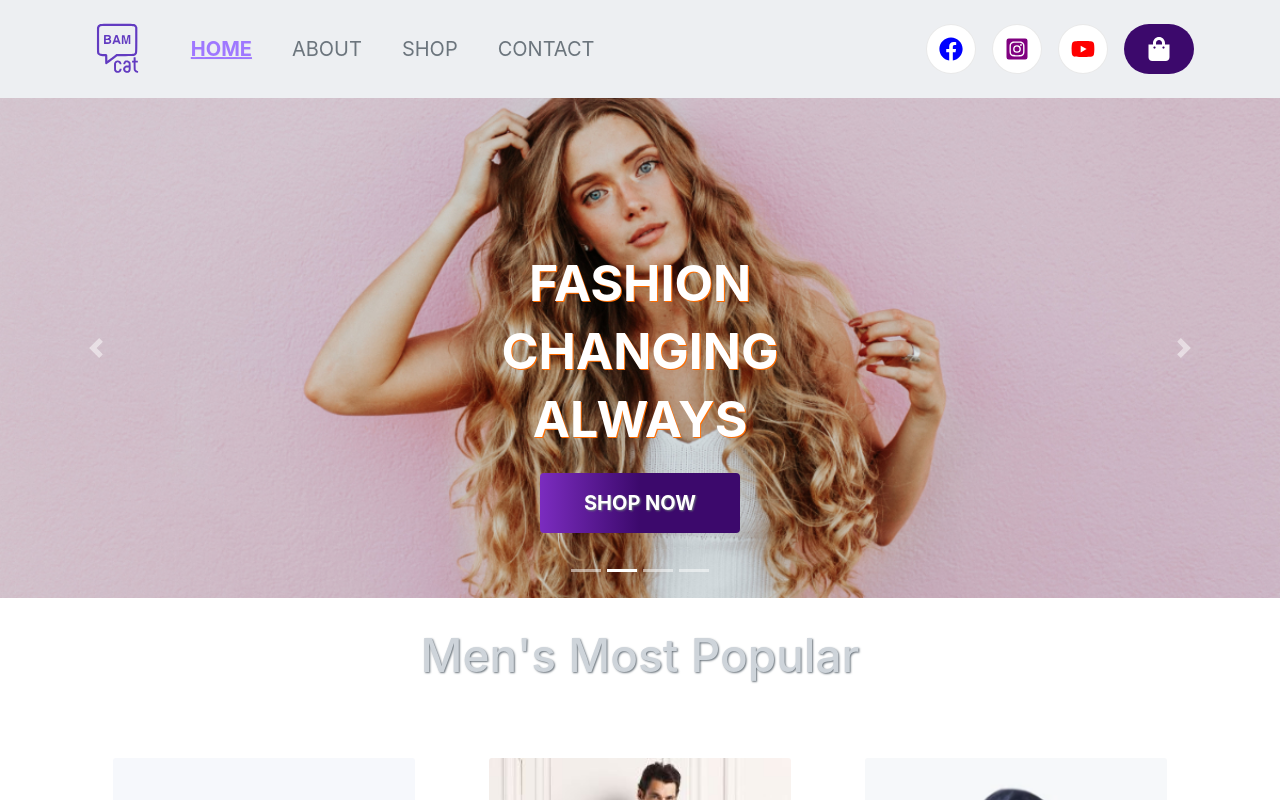
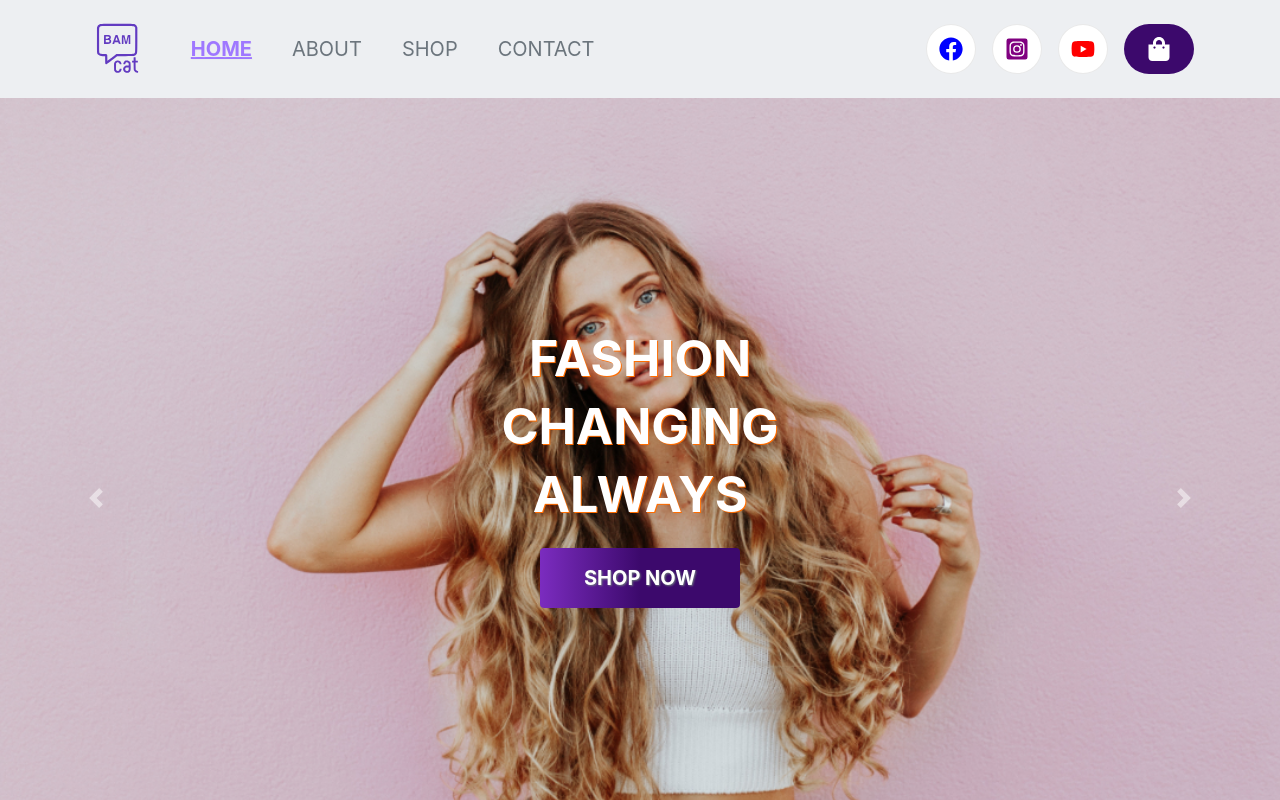
Before and after one commit to syed-ghufran-hassan/B.A.M-eCommerce, a React (Create React App) app: page / in a window 1280 px wide. Shown: the top 800 px of the page. Built offline with nearby package versions, Linux system fonts and the light colour scheme; no server answers.

Commit message:
update hero image position and height

```diff
--- a/src/features/styles/HomePage.css
+++ b/src/features/styles/HomePage.css
@@ -6,8 +6,9 @@
 
 .Carousel-Image {
   width: 100vw;
-  height: 500px;
+  height: 800px;
   object-fit: cover;
+  object-position: top;
 }
 
 .Best-container h2 {
```
